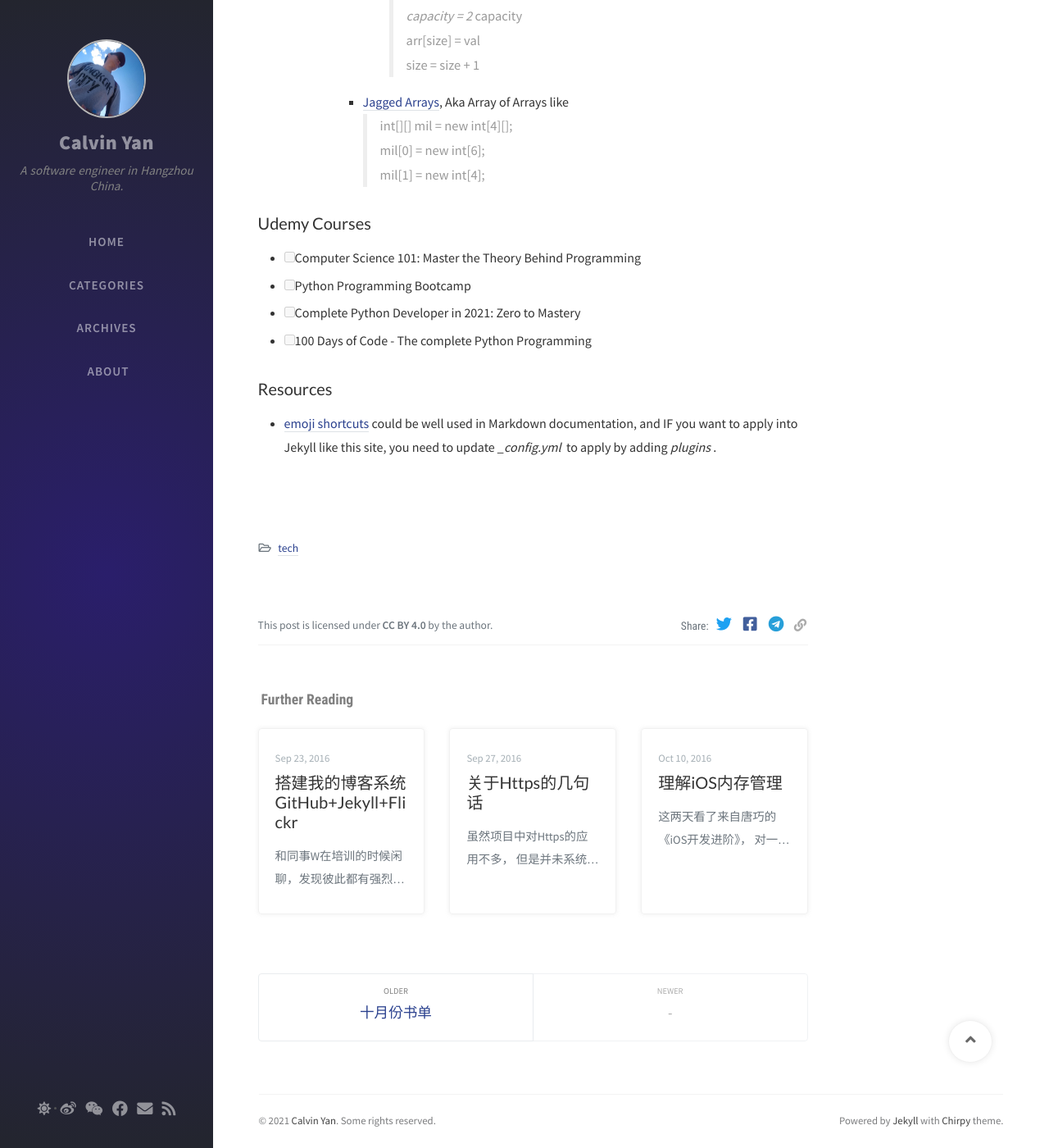
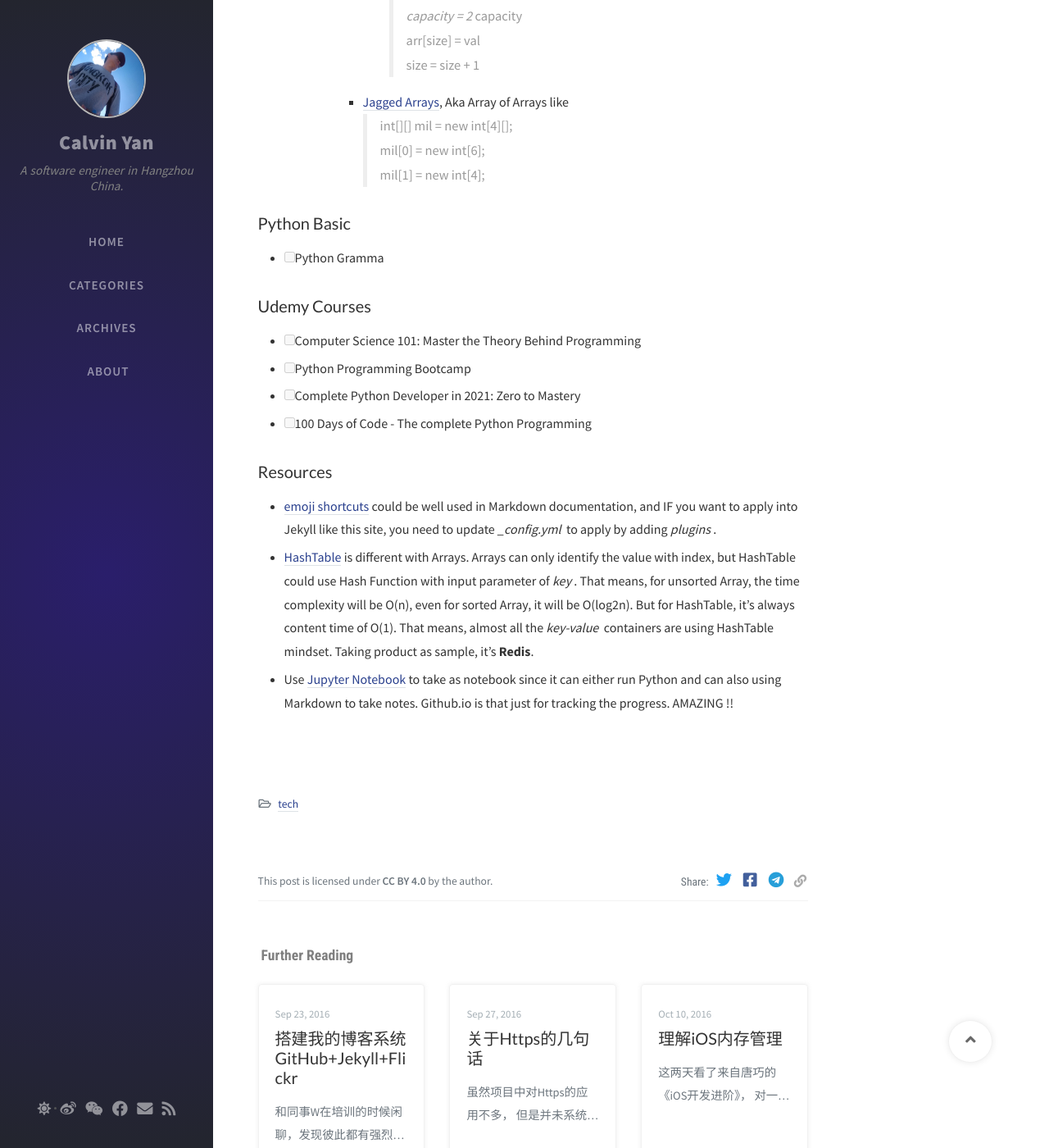
Before and after one commit to hicalvin/hicalvin.github.io, a Jekyll site: the page built from _posts/2021-10-28-abc_always_being_coding.md, in a window 1280 px wide and 1400 px high, scrolled down 1715 px. Shown: the whole window at 82% size. Built offline with Jekyll 4.4.1, drawn with Linux system fonts in a browser that asks for light colours; nearby versions of some CDN libraries; emoji names are drawn with the system emoji font; comment, search, counter and statistics services are not loaded.

Commit message:
new python section

```diff
--- a/_posts/2021-10-28-abc_always_being_coding.md
+++ b/_posts/2021-10-28-abc_always_being_coding.md
@@ -39,18 +39,22 @@ I really should do better job in CODING by the end of 2021.
         - sample code:
           > PushBack(val)
           > if size = capacity:
-          >   allocate new_arr[2*capacity]
-          >   for i from 0 to size - 1:
-          >     new arr[i] = arr[i]
-          >   free arr
-          >   arr = new_arr
-          >   capacity = 2*capacity
+          >     allocate new_arr[2*capacity]
+          >     for i from 0 to size - 1:
+          >         new arr[i] = arr[i]
+          >     free arr
+          >     arr = new_arr
+          >     capacity = 2*capacity
           > arr[size] = val
           > size = size + 1
       - [Jagged Arrays](https://www.youtube.com/watch?v=1jtrQqYpt7g), Aka Array of Arrays like
         > int[][] mil = new int[4][];
         > mil[0] = new int[6];
         > mil[1] = new int[4];
+
+### Python Basic
+
+- [ ] Python Gramma
 
 ### Udemy Courses
 
@@ -62,3 +66,5 @@ I really should do better job in CODING by the end of 2021.
 ### Resources
 
 - [emoji shortcuts](https://github.com/ikatyang/emoji-cheat-sheet/blob/master/README.md) could be well used in Markdown documentation, and IF you want to apply into Jekyll like this site, you need to update *_config.yml* to apply by adding *plugins*.
+- [HashTable](https://zhuanlan.zhihu.com/p/84327339) is different with Arrays. Arrays can only identify the value with index, but HashTable could use Hash Function with input parameter of *key*. That means, for unsorted Array, the time complexity will be O(n), even for sorted Array, it will be O(log2n). But for HashTable, it's always content time of O(1). That means, almost all the *key-value* containers are using HashTable mindset. Taking product as sample, it's **Redis**.
+- Use [Jupyter Notebook](https://jupyter.org/) to take as notebook since it can either run Python and can also using Markdown to take notes. Github.io is that just for tracking the progress. AMAZING !!
```
